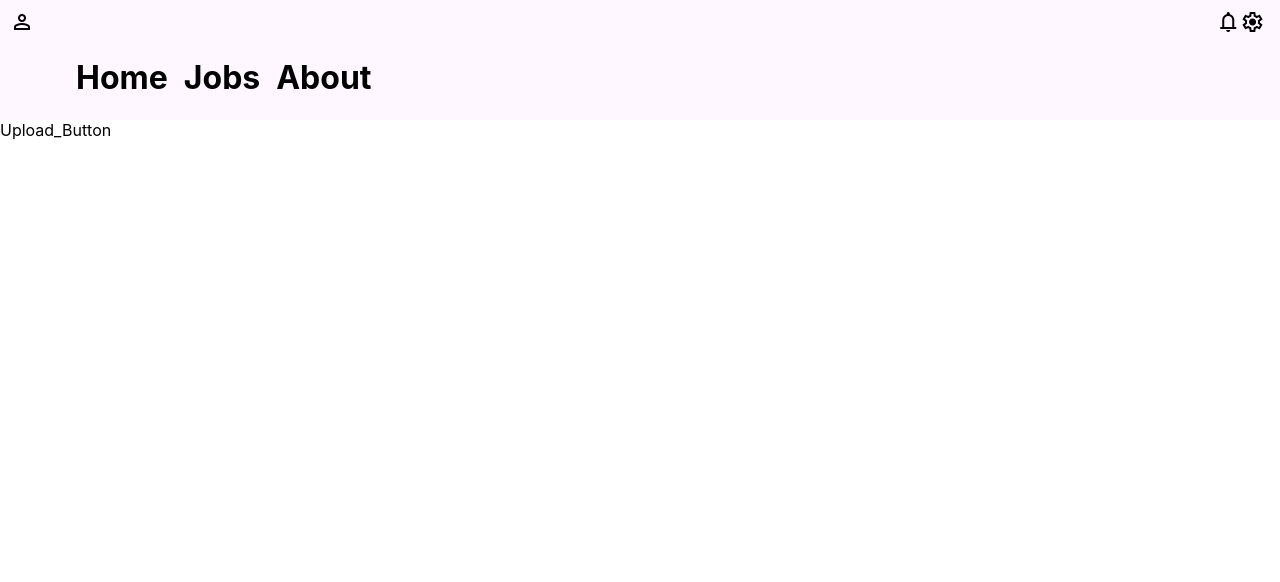
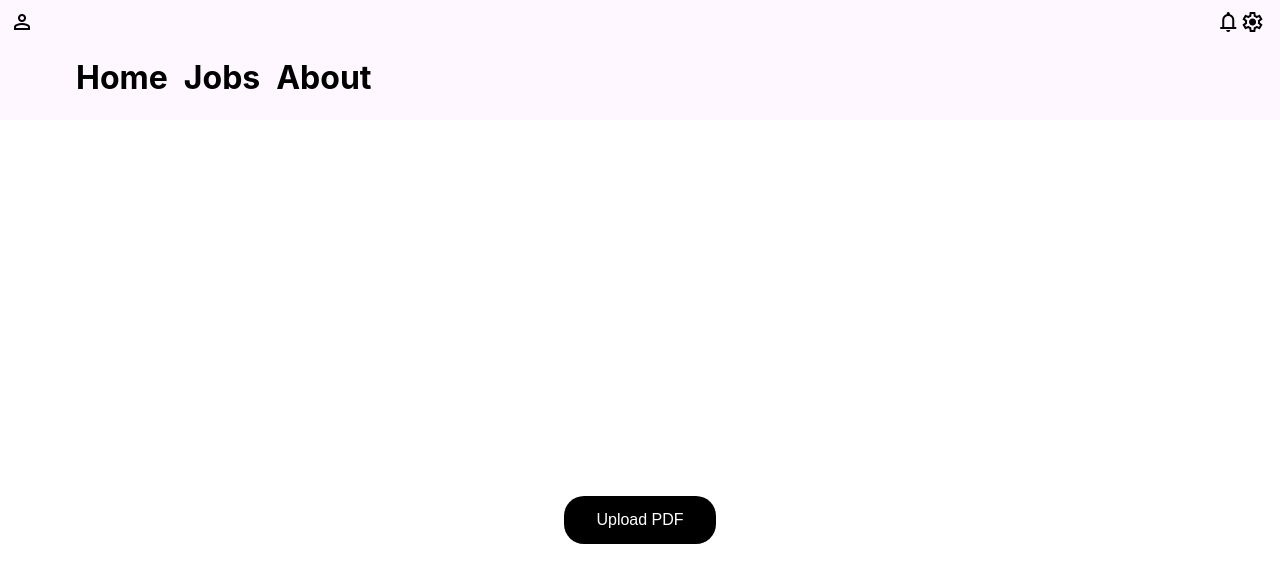
Before and after one commit to tylerewing64/shellhacks, a React (Create React App) app: page / in a window 1280 px wide. Shown: the top 582 px of the page. Built offline with nearby package versions, Linux system fonts and the light colour scheme.

Commit message:
New pdf upload_button

```diff
--- a/package.json
+++ b/package.json
@@ -6,6 +6,7 @@
     "@testing-library/jest-dom": "^5.17.0",
     "@testing-library/react": "^13.4.0",
     "@testing-library/user-event": "^13.5.0",
+    "pdf-parse": "^1.1.1",
     "react": "^18.3.1",
     "react-dom": "^18.3.1",
     "react-scripts": "5.0.1",
--- a/src/App.css
+++ b/src/App.css
@@ -50,5 +50,6 @@
   text-align: center;
   text-decoration: none;
   display: inline-flex;
+  border-radius: 20px;
   font-size: 16px;
 }
--- a/src/App.js
+++ b/src/App.js
@@ -1,4 +1,3 @@
-import logo from './logo.svg';
 import './App.css';
 import Topbar from './Topbar';
 import Upload_Button from './Upload_Button';
--- a/src/Upload_Button.js
+++ b/src/Upload_Button.js
@@ -1,9 +1,40 @@
-import React from 'react'
+import React, { useRef } from 'react';
 
 function Upload_Button() {
+  const fileInputRef = useRef(null);
+
+  const handleButtonClick = () => {
+    fileInputRef.current.click();  // Trigger the hidden file input
+  };
+
+  const handleFileChange = (event) => {
+    const file = event.target.files[0];
+    if (file && file.type === 'application/pdf') {
+      console.log('File selected:', file);
+      // Here, you can handle the file upload logic, such as sending it to a server.
+    } else {
+      alert('Please select a valid PDF file.');
+    }
+  };
+
   return (
-    <div>Upload_Button</div>
-  )
+    <div
+    style={{
+        display: 'flex',
+        justifyContent: 'center',
+        alignItems: 'center',
+        height: '100vh', // full viewport height
+      }}>
+      <input
+        type="file"
+        accept="application/pdf"
+        ref={fileInputRef}
+        onChange={handleFileChange}
+        style={{ display: 'none' }}  // Hide the actual file input
+      />
+      <button className="button" onClick={handleButtonClick}>Upload PDF</button>
+    </div>
+  );
 }
 
-export default Upload_Button
+export default Upload_Button;
```
Also changed, not shown: 1 other file (tests, documents, lock files or other folders).
